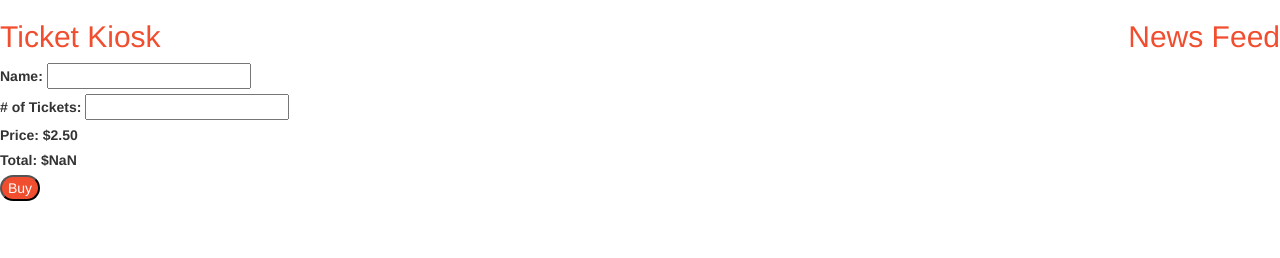
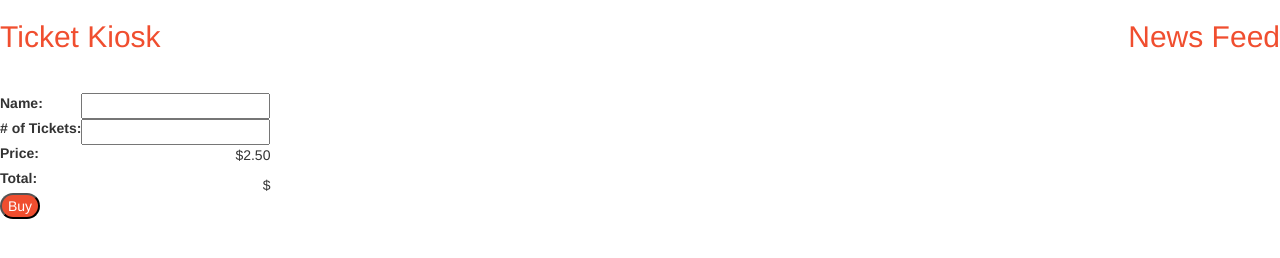
Before and after one commit to jjrufin/FinalAssessment, a plain HTML site: page index.html in a window 1280 px wide. Drawn offline with Linux system fonts and the light colour scheme.

Commit message:
kinda styled

```diff
--- a/index.html
+++ b/index.html
@@ -13,18 +13,28 @@
         <link rel="stylesheet" href="styles.css">
     </head>
     <body ng-app="ticketKiosk" ng-controller="ticketCtrl">
-        <span class="ticket">
+        <div class="ticket">
           <h2>Ticket Kiosk</h2>
-          <label>Name: <input type="text" ng-model="add.name"/></label></br>
-          <label># of Tickets: <input type="number" ng-model="add.amount"/></label></br>
-          <label>Price: $2.50</label></br>
-          <label>Total: ${{ add.amount * price }}</label></br>
-          <button ng-click="getTotal(add)">Buy</button>
-        </span>
+            <div class="left">
+              <label>Name:</label></br>
+              <label># of Tickets:</label></br>
+              <label>Price:</label></br>
+              <label>Total:</label></br>
+            <button type="button" ng-click="getTotal(add)">Buy</button>
+            </div>
+            <span class="middle">
+              <input type="text" ng-model="add.name"/></br>
+              <input type="number" ng-model="add.amount" value="1"/></br>
+              <p>${{ price | number: 2 }}</p>
+              <p>${{ add.amount * 2.5 | number: 2}}</p>
+            </span>
+        </div>
         <span class="news">
         <div>
           <h2>News Feed</h2>
-          <p ng-repeat="confirmed in confirmedList"> <span class="item">{{ confirmed.name }} bought {{ confirmed.amount }} tickets </span></p>
+          <div ng-repeat="confirmed in confirmedList">
+            <p class="item">{{ confirmed.name }} bought {{ confirmed.amount }} tickets</p>
+          </div>
         </div>
         </span>
 
--- a/js/app.js
+++ b/js/app.js
@@ -11,7 +11,7 @@ app.controller('ticketCtrl', function ($scope){
 
   $scope.getTotal = function (confirmed) {
     console.log('this function is working');
-    $scope.confirmedList.push({name: confirmed.name, amount: confirmed.amount });
+    $scope.confirmedList.unshift({name: confirmed.name, amount: confirmed.amount });
     console.log($scope.confirmedList);
 
 
--- a/styles.css
+++ b/styles.css
@@ -1,11 +1,22 @@
 h2 {
   color: #f04e2f;
+  padding-bottom: 30px;
 }
 
 button {
   background-color: #f04e2f;
   color: white;
   border-radius: 30px;
+}
+
+.left {
+  text-align: left;
+  float: left;
+}
+
+.middle {
+  text-align: right;
+  float: right;
 }
 
 .news{
@@ -18,5 +29,10 @@ button {
 }
 
 .item {
+  background-color: white;
+  border-style: solid;
   border-color: #f04e2f;
+  border-radius: 10px;
+  padding-left: 10px;
+  padding-right: 5px;
 }
```
